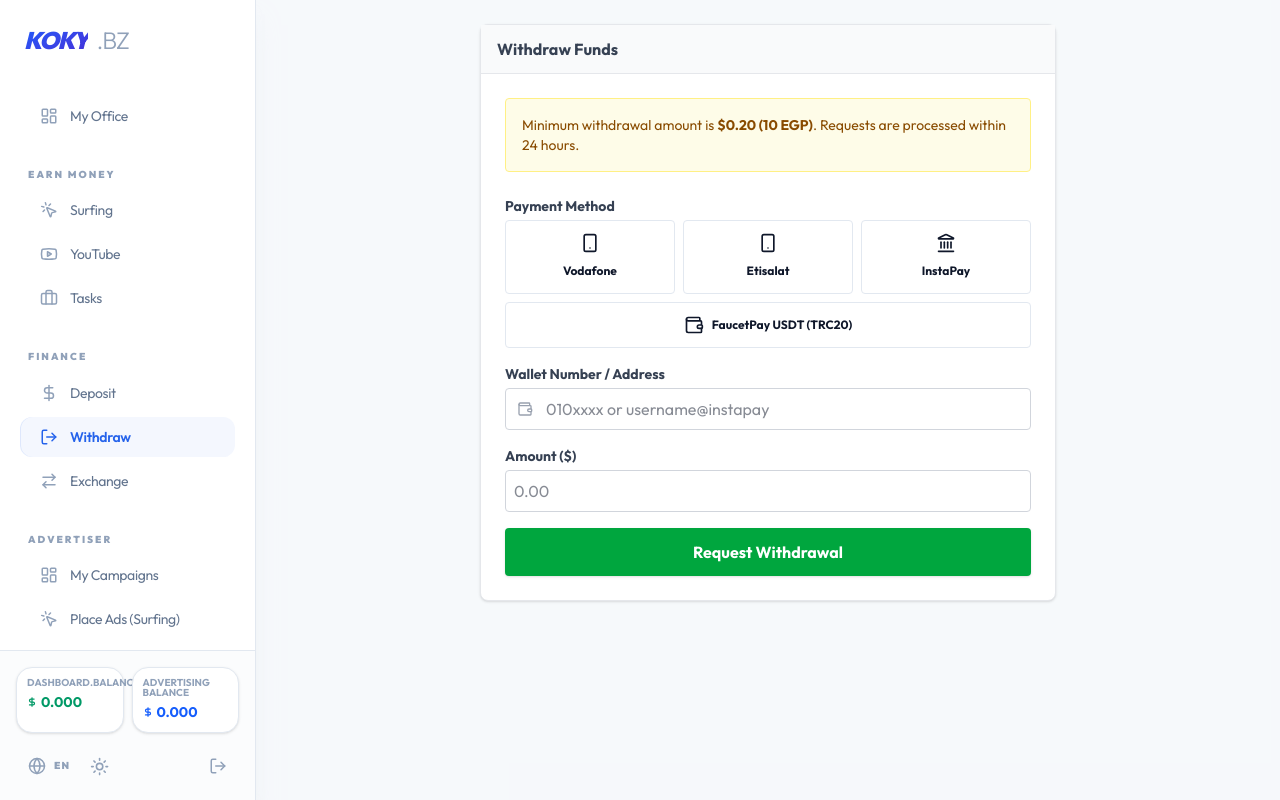
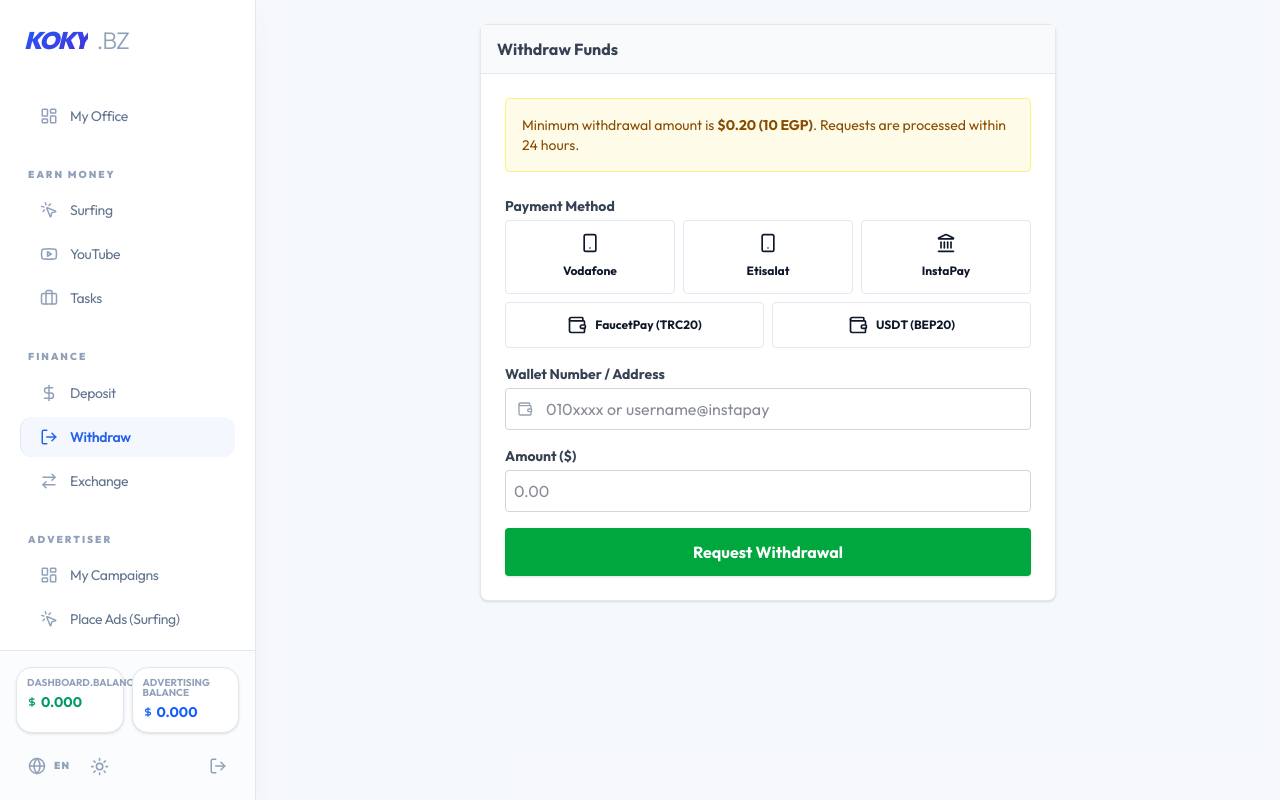
Before and after one commit to gfghhghfh118-hash/-koky-project, a Next.js app: page /dashboard/withdraw in a window 1280 px wide. Built offline with nearby package versions, Linux system fonts and the light colour scheme; no server answers.

Commit message:
Add USDT BEP20 withdrawal option

```diff
--- a/app/dashboard/withdraw/page.tsx
+++ b/app/dashboard/withdraw/page.tsx
@@ -68,12 +68,19 @@
                                     </div>
                                 </label>
                             </div>
-                            <div className="grid grid-cols-1 mt-2">
+                            <div className="grid grid-cols-2 gap-2 mt-2">
                                 <label className="cursor-pointer">
                                     <input type="radio" name="method" value="FAUCETPAY_USDT" className="peer sr-only" />
                                     <div className="p-3 border rounded text-center hover:bg-gray-50 peer-checked:border-blue-500 peer-checked:bg-blue-50 peer-checked:text-blue-700 transition-all flex items-center justify-center gap-2">
                                         <Wallet className="" size={20} />
-                                        <span className="text-xs font-bold">FaucetPay USDT (TRC20)</span>
+                                        <span className="text-xs font-bold">FaucetPay (TRC20)</span>
+                                    </div>
+                                </label>
+                                <label className="cursor-pointer">
+                                    <input type="radio" name="method" value="USDT_BEP20" className="peer sr-only" />
+                                    <div className="p-3 border rounded text-center hover:bg-gray-50 peer-checked:border-yellow-500 peer-checked:bg-yellow-50 peer-checked:text-yellow-700 transition-all flex items-center justify-center gap-2">
+                                        <Wallet className="" size={20} />
+                                        <span className="text-xs font-bold">USDT (BEP20)</span>
                                     </div>
                                 </label>
                             </div>
```
